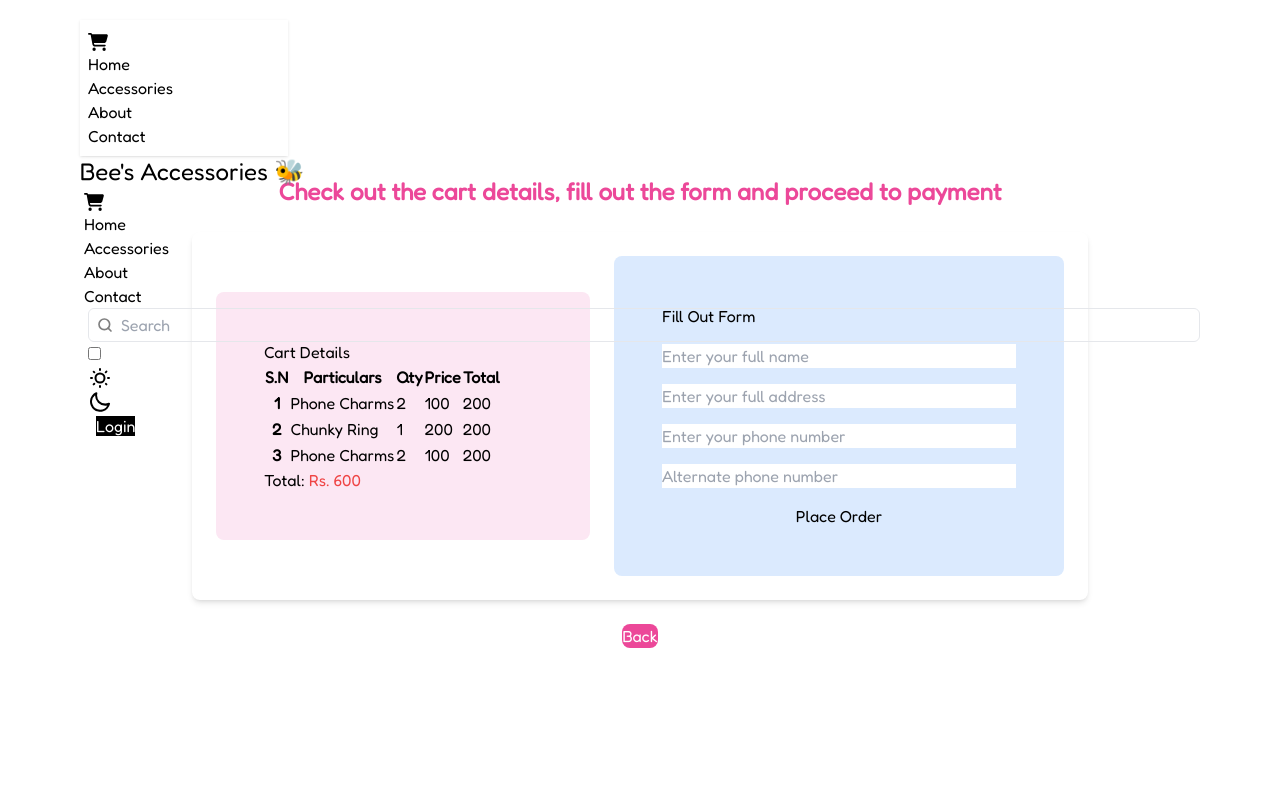
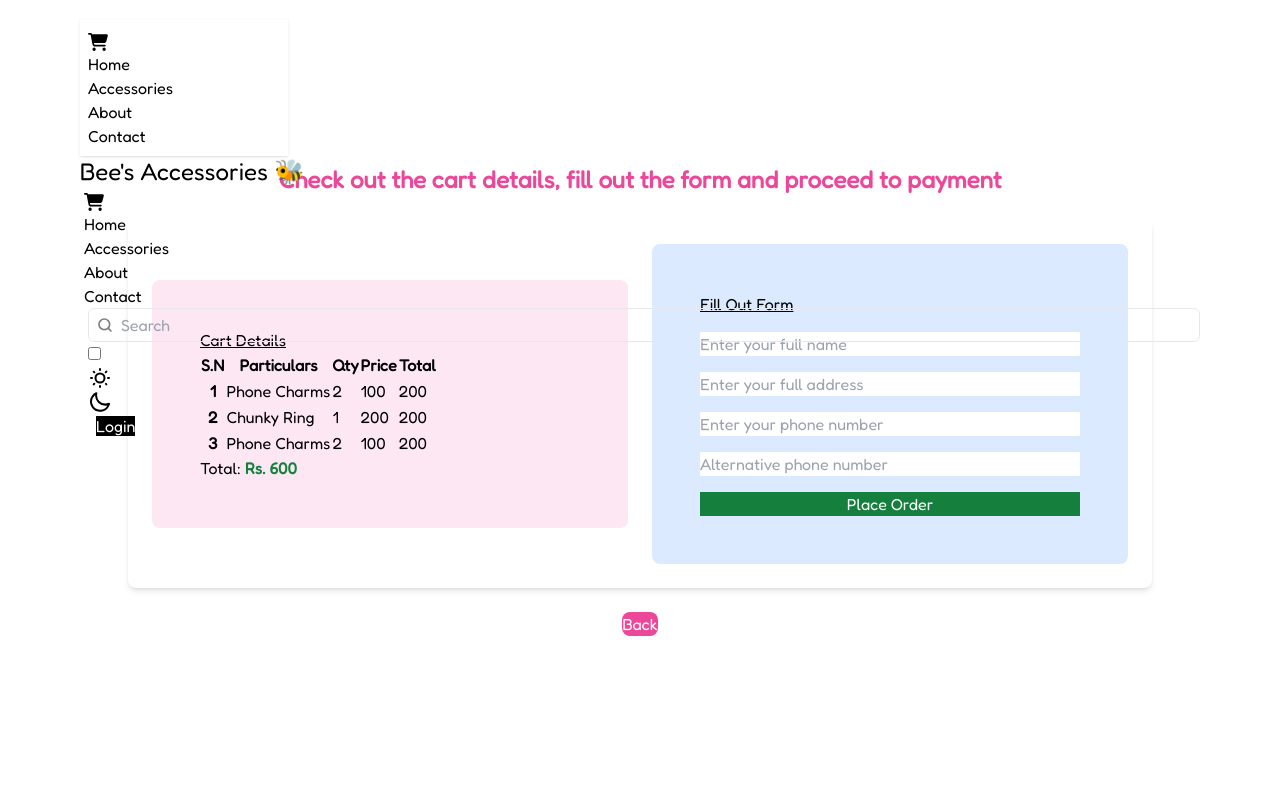
Before and after one commit to bipin-Pariyar2003/Bee-s_Accessories, a React (Vite) app in the folder frontend/: page /check-out in a window 1280 px wide. Shown: the top 800 px of the page. Built offline with nearby package versions, Linux system fonts and the light colour scheme; a web font is replaced by a local one.

Commit message:
updated a bit

```diff
--- a/frontend/src/views/CheckOut/index.jsx
+++ b/frontend/src/views/CheckOut/index.jsx
@@ -10,12 +10,12 @@ const CheckOut = () => {
       <div className="min-h-screen flex flex-col items-center justify-center gap-6 p-20">
         <Navbar />
 
-        <h1 className="text-lg md:text-2xl font-bold text-pink-500 mt-16 md:mt-6 text-center">
+        <h1 className="text-lg md:text-2xl font-bold text-pink-500 mt-0 text-center">
           Check out the cart details, fill out the form and proceed to payment
         </h1>
-        <div className="flex flex-col md:flex-row items-center justify-center min-h-1/2  max-w-4xl p-6 bg-white shadow-md rounded-lg gap-6">
+        <div className="flex flex-col md:flex-row items-center justify-center min-h-1/2  max-w-5xl p-6 bg-white shadow-md rounded-lg gap-6">
           <div className="bg-pink-100 p-12 rounded-lg w-full h-full flex-1">
-            <h1>Cart Details</h1>
+            <h1 className="underline">Cart Details</h1>
             <div className="overflow-x-auto">
               <table className="table">
                 {/* head */}
@@ -56,12 +56,12 @@ const CheckOut = () => {
                 </tbody>
               </table>
               <h1>
-                Total: <span className="text-red-500">Rs. 600</span>
+                Total: <span className="text-green-700 font-bold">Rs. 600</span>
               </h1>
             </div>
           </div>
           <div className="flex-1 bg-blue-100  min-w-[450px] p-12 rounded-lg space-y-4">
-            <h1>Fill Out Form</h1>
+            <h1 className="underline">Fill Out Form</h1>
 
             <div className="justify-center items-center flex flex-col">
               <form
@@ -93,12 +93,14 @@ const CheckOut = () => {
                 />
                 <input
                   type="number"
-                  id="phone"
-                  placeholder="Alternate phone number"
+                  id="phone2"
+                  placeholder="Alternative phone number"
                   className="input input-bordered w-full mb-4"
                 />
 
-                <button className="btn btn-primary w-full">Place Order</button>
+                <button className="btn bg-green-700 text-white w-full">
+                  Place Order
+                </button>
               </form>
             </div>
           </div>
```
